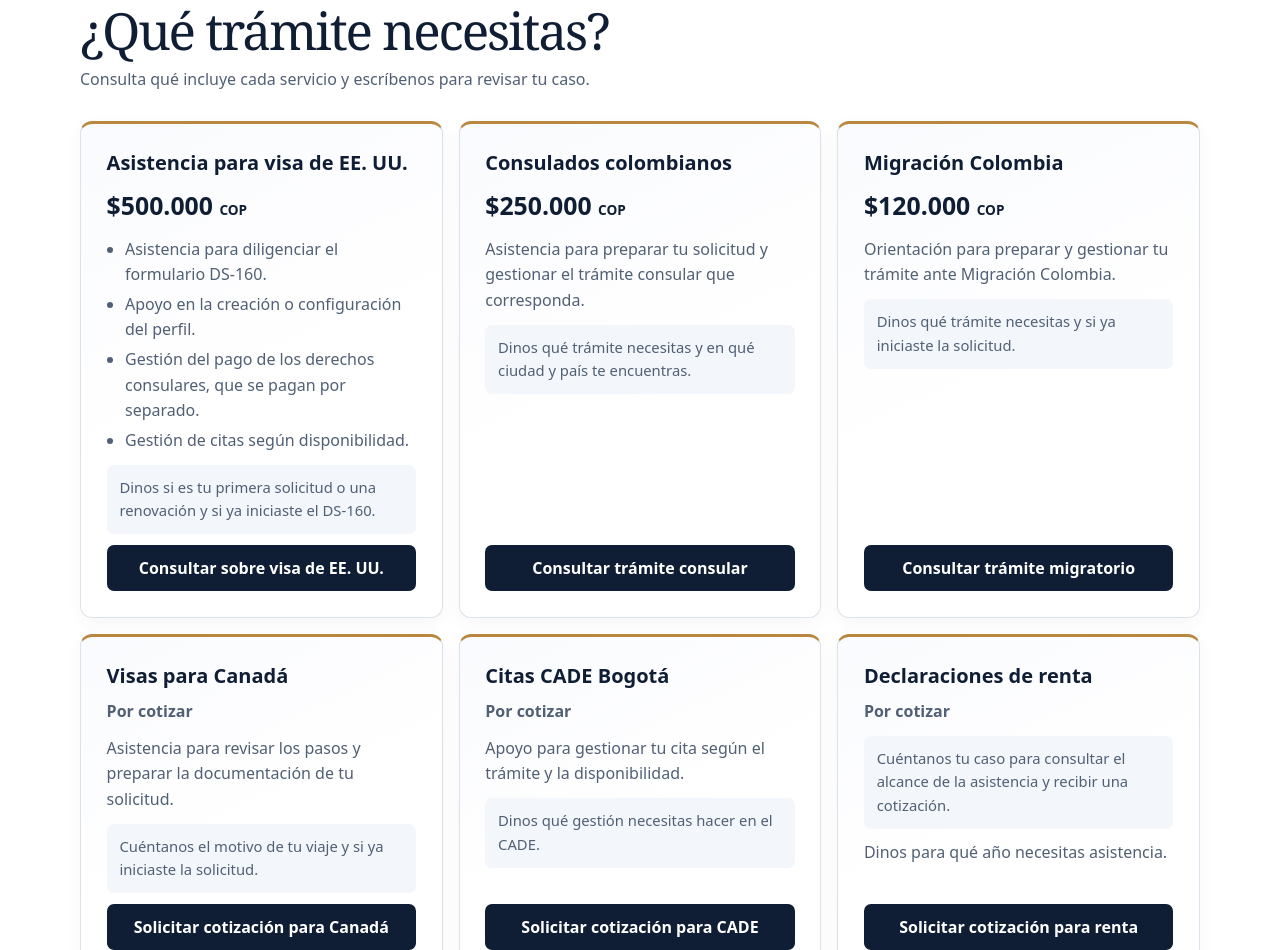
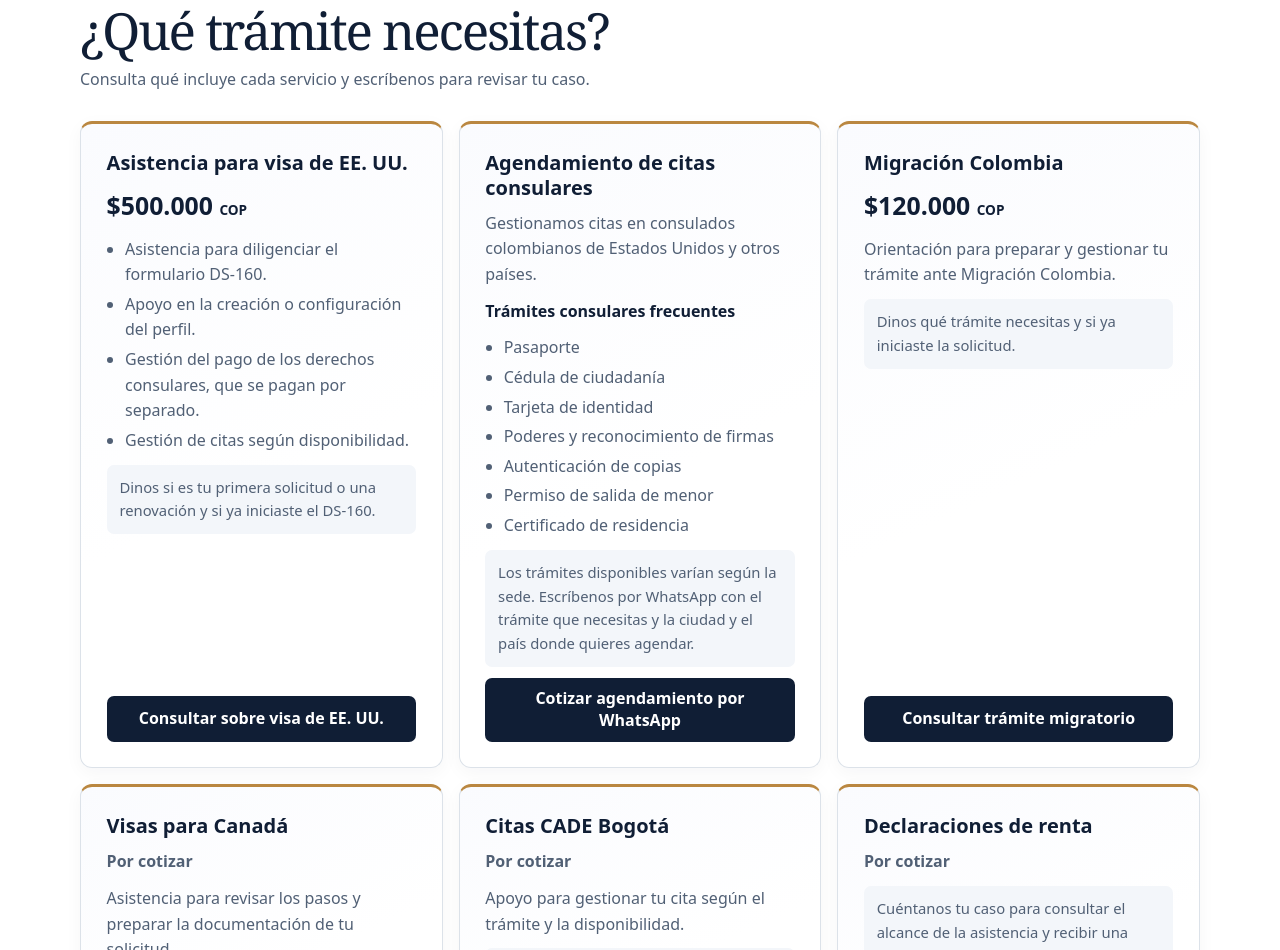
Before and after one commit to cristian72421/lucris, a plain HTML site: page index.html in a window 1280 px wide. Shown: the part 834-1784 px from the top of the page. Drawn offline with Linux system fonts and the light colour scheme.

Commit message:
Actualiza la oferta de citas consulares de LUCRIS

```diff
--- a/index.html
+++ b/index.html
@@ -59,11 +59,20 @@
           <a class="button dark" href="https://wa.me/573142862872?text=Hola%2C%20quiero%20consultar%20sobre%20una%20visa%20de%20EE.%20UU.%20Mi%20solicitud%20es%20%5Bprimera%20vez%20o%20renovaci%C3%B3n%5D%20y%20%5Bya%20inici%C3%A9%20%2F%20a%C3%BAn%20no%20inici%C3%A9%5D%20el%20DS-160.">Consultar sobre visa de EE. UU.</a>
         </article>
         <article class="card">
-          <h3>Consulados colombianos</h3>
-          <p class="price">$250.000 <small>COP</small></p>
-          <p>Asistencia para preparar tu solicitud y gestionar el trámite consular que corresponda.</p>
-          <p class="contact-tip">Dinos qué trámite necesitas y en qué ciudad y país te encuentras.</p>
-          <a class="button dark" href="https://wa.me/573142862872?text=Hola%2C%20quiero%20consultar%20sobre%20un%20tr%C3%A1mite%20consular%20colombiano.%20Necesito%20%5Btr%C3%A1mite%5D%20y%20estoy%20en%20%5Bciudad%2C%20pa%C3%ADs%5D.">Consultar trámite consular</a>
+          <h3>Agendamiento de citas consulares</h3>
+          <p>Gestionamos citas en consulados colombianos de Estados Unidos y otros países.</p>
+          <h4 style="margin: 0">Trámites consulares frecuentes</h4>
+          <ul>
+            <li>Pasaporte</li>
+            <li>Cédula de ciudadanía</li>
+            <li>Tarjeta de identidad</li>
+            <li>Poderes y reconocimiento de firmas</li>
+            <li>Autenticación de copias</li>
+            <li>Permiso de salida de menor</li>
+            <li>Certificado de residencia</li>
+          </ul>
+          <p class="contact-tip">Los trámites disponibles varían según la sede. Escríbenos por WhatsApp con el trámite que necesitas y la ciudad y el país donde quieres agendar.</p>
+          <a class="button dark" href="https://wa.me/573142862872?text=Hola%2C%20quiero%20cotizar%20el%20agendamiento%20de%20una%20cita%20consular%20para%20%5Btr%C3%A1mite%5D%20en%20%5Bciudad%2C%20pa%C3%ADs%5D.">Cotizar agendamiento por WhatsApp</a>
         </article>
         <article class="card">
           <h3>Migración Colombia</h3>
```
